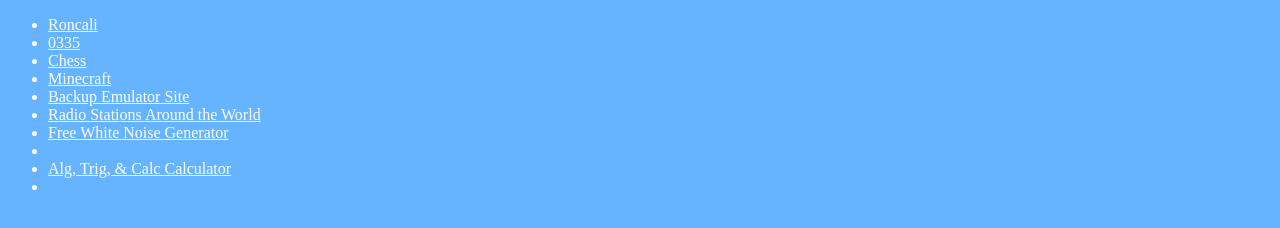
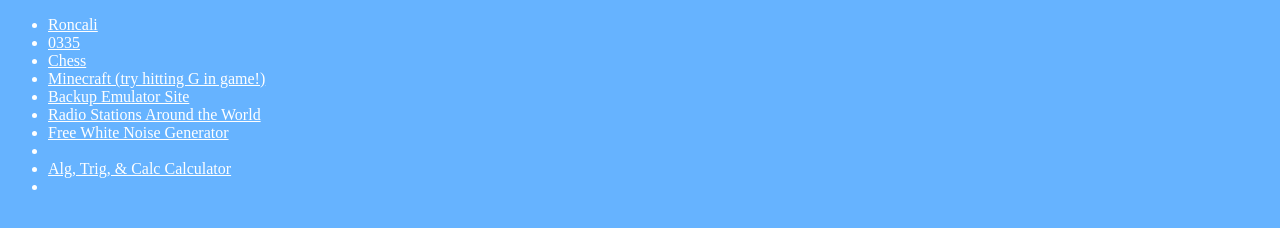
Before and after one commit to BamuelSaena/gams, a plain HTML site: page sites.html in a window 1280 px wide. Shown: the part 220-448 px from the top of the page. Drawn offline with Linux system fonts and the light colour scheme.

Commit message:
Update sites.html

```diff
--- a/sites.html
+++ b/sites.html
@@ -71,7 +71,7 @@
         <li><a href="http://roncalligames.weebly.com/games.html">Roncali</li>
         <li><a href="http://o355games.weebly.com/games.html">0335</li>
         <li><a href="http://plainchess.timwoelfle.de/">Chess</li>
-        <li><a href="https://classic.minecraft.net/">Minecraft</li>
+        <li><a href="https://classic.minecraft.net/">Minecraft (try hitting G in game!)</li>
         <li><a href="https://jsemu2.github.io/gba/">Backup Emulator Site</li>
         <li><a href="https://www.radio.garden">Radio Stations Around the World</li>
         <li><a href="https://www.noisli.com/">Free White Noise Generator<li>
```
